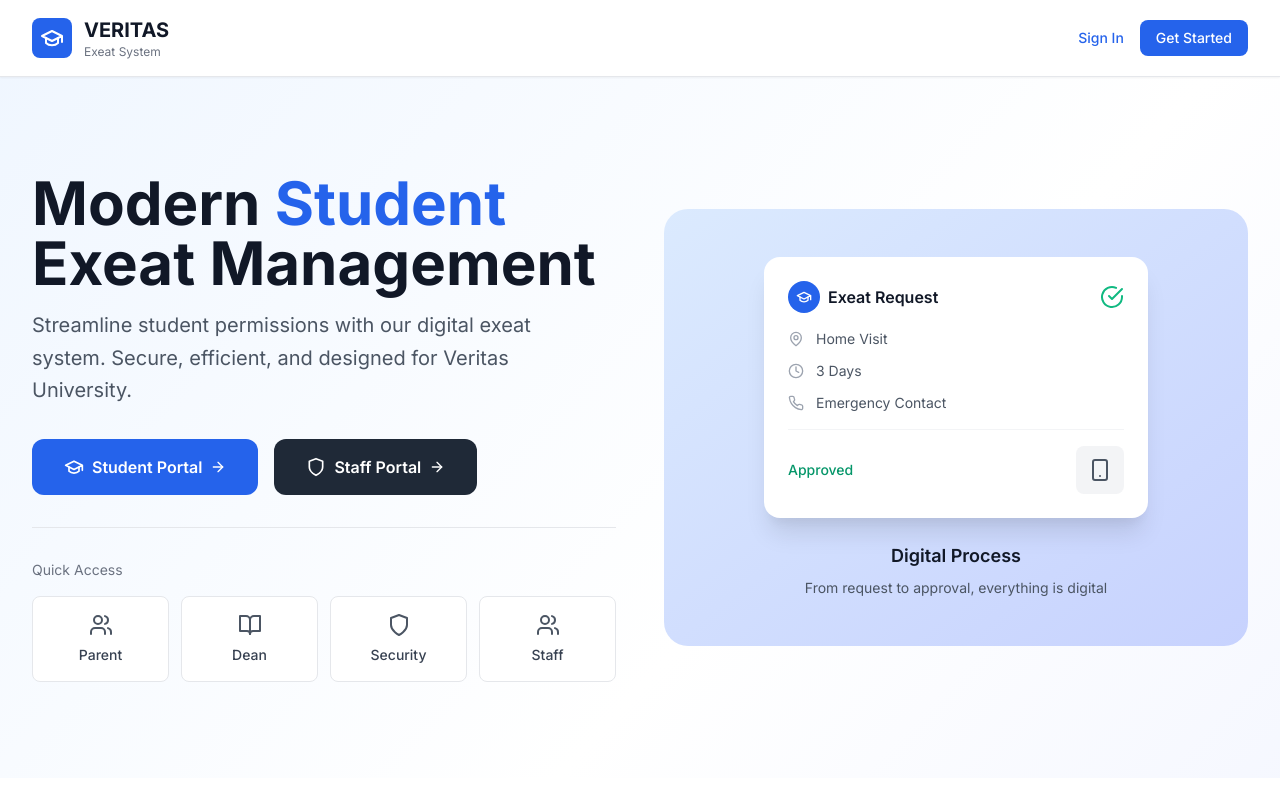
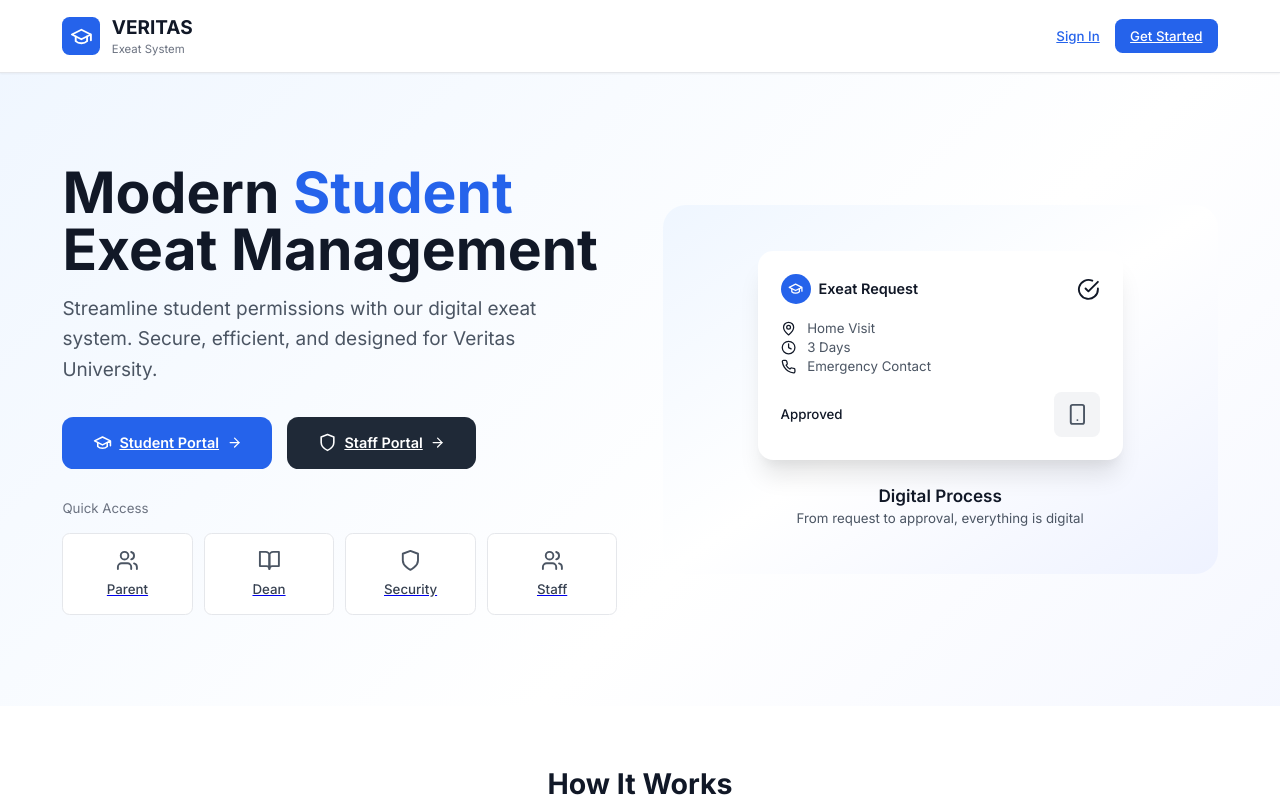
Before and after one commit to nuel232/veritas-exeat-system, a React (Create React App) app in the folder client/: page / in a window 1280 px wide. Shown: the top 800 px of the page. Built offline with nearby package versions, Linux system fonts and the light colour scheme.

Commit message:
Switch from Tailwind to CSS - Fixed styling issues

```diff
--- a/client/craco.config.js
+++ /dev/null
@@ -1,10 +0,0 @@
-module.exports = {
-  style: {
-    postcss: {
-      plugins: [
-        require('tailwindcss'),
-        require('autoprefixer'),
-      ],
-    },
-  },
-};
--- a/client/src/App.js
+++ b/client/src/App.js
@@ -9,7 +9,6 @@ import ParentApproval from './components/Parent/ParentApproval';
 import QRScanner from './components/Security/QRScanner';
 import Navbar from './components/Layout/Navbar';
 import LandingPage from './components/Auth/LandingPage';
-import './styles/variables.css';
 
 const PrivateRoute = ({ children }) => {
   const token = sessionStorage.getItem('token');
--- a/client/src/index.css
+++ b/client/src/index.css
@@ -2,33 +2,258 @@
 @tailwind components;
 @tailwind utilities;
 
-/* Global styles */
-body {
+/* Modern CSS Reset and Base Styles */
+* {
   margin: 0;
   padding: 0;
+  box-sizing: border-box;
+}
+
+body {
   font-family: -apple-system, BlinkMacSystemFont, 'Segoe UI', 'Roboto', 'Oxygen',
     'Ubuntu', 'Cantarell', 'Fira Sans', 'Droid Sans', 'Helvetica Neue',
     sans-serif;
   -webkit-font-smoothing: antialiased;
   -moz-osx-font-smoothing: grayscale;
+  line-height: 1.6;
+  color: #333;
+  background-color: #f8fafc;
 }
 
-code {
-  font-family: source-code-pro, Menlo, Monaco, Consolas, 'Courier New',
-    monospace;
+/* Utility Classes - Tailwind-like utilities */
+.min-h-screen { min-height: 100vh; }
+.h-screen { height: 100vh; }
+.w-full { width: 100%; }
+.h-full { height: 100%; }
+
+/* Flexbox utilities */
+.flex { display: flex; }
+.inline-flex { display: inline-flex; }
+.flex-col { flex-direction: column; }
+.items-center { align-items: center; }
+.items-start { align-items: flex-start; }
+.justify-center { justify-content: center; }
+.justify-between { justify-content: space-between; }
+.justify-start { justify-content: flex-start; }
+
+/* Grid utilities */
+.grid { display: grid; }
+.grid-cols-1 { grid-template-columns: repeat(1, minmax(0, 1fr)); }
+.grid-cols-2 { grid-template-columns: repeat(2, minmax(0, 1fr)); }
+.grid-cols-3 { grid-template-columns: repeat(3, minmax(0, 1fr)); }
+.grid-cols-4 { grid-template-columns: repeat(4, minmax(0, 1fr)); }
+.gap-3 { gap: 0.75rem; }
+.gap-4 { gap: 1rem; }
+.gap-6 { gap: 1.5rem; }
+.gap-8 { gap: 2rem; }
+.gap-12 { gap: 3rem; }
+
+/* Spacing utilities */
+.p-2 { padding: 0.5rem; }
+.p-3 { padding: 0.75rem; }
+.p-4 { padding: 1rem; }
+.p-6 { padding: 1.5rem; }
+.p-8 { padding: 2rem; }
+.p-12 { padding: 3rem; }
+.py-2 { padding-top: 0.5rem; padding-bottom: 0.5rem; }
+.py-4 { padding-top: 1rem; padding-bottom: 1rem; }
+.py-8 { padding-top: 2rem; padding-bottom: 2rem; }
+.py-16 { padding-top: 4rem; padding-bottom: 4rem; }
+.py-24 { padding-top: 6rem; padding-bottom: 6rem; }
+.px-4 { padding-left: 1rem; padding-right: 1rem; }
+.px-6 { padding-left: 1.5rem; padding-right: 1.5rem; }
+.px-8 { padding-left: 2rem; padding-right: 2rem; }
+
+.m-4 { margin: 1rem; }
+.mb-2 { margin-bottom: 0.5rem; }
+.mb-4 { margin-bottom: 1rem; }
+.mb-6 { margin-bottom: 1.5rem; }
+.mb-8 { margin-bottom: 2rem; }
+.mb-12 { margin-bottom: 3rem; }
+.mt-4 { margin-top: 1rem; }
+.mt-8 { margin-top: 2rem; }
+.mx-auto { margin-left: auto; margin-right: auto; }
+
+/* Background colors */
+.bg-white { background-color: #ffffff; }
+.bg-gray-50 { background-color: #f9fafb; }
+.bg-gray-100 { background-color: #f3f4f6; }
+.bg-gray-800 { background-color: #1f2937; }
+.bg-gray-900 { background-color: #111827; }
+.bg-blue-50 { background-color: #eff6ff; }
+.bg-blue-100 { background-color: #dbeafe; }
+.bg-blue-500 { background-color: #3b82f6; }
+.bg-blue-600 { background-color: #2563eb; }
+.bg-blue-700 { background-color: #1d4ed8; }
+.bg-indigo-50 { background-color: #eef2ff; }
+.bg-indigo-200 { background-color: #c7d2fe; }
+.bg-red-500 { background-color: #ef4444; }
+.bg-green-500 { background-color: #10b981; }
+
+/* Gradients */
+.bg-gradient-to-br {
+  background: linear-gradient(to bottom right, var(--tw-gradient-stops));
+}
+.from-blue-50 { --tw-gradient-from: #eff6ff; --tw-gradient-stops: var(--tw-gradient-from), var(--tw-gradient-to); }
+.via-white { --tw-gradient-stops: var(--tw-gradient-from), #ffffff, var(--tw-gradient-to); }
+.to-indigo-50 { --tw-gradient-to: #eef2ff; }
+
+/* Text colors */
+.text-white { color: #ffffff; }
+.text-gray-500 { color: #6b7280; }
+.text-gray-600 { color: #4b5563; }
+.text-gray-700 { color: #374151; }
+.text-gray-900 { color: #111827; }
+.text-blue-600 { color: #2563eb; }
+.text-blue-700 { color: #1d4ed8; }
+
+/* Text sizes */
+.text-xs { font-size: 0.75rem; line-height: 1rem; }
+.text-sm { font-size: 0.875rem; line-height: 1.25rem; }
+.text-base { font-size: 1rem; line-height: 1.5rem; }
+.text-lg { font-size: 1.125rem; line-height: 1.75rem; }
+.text-xl { font-size: 1.25rem; line-height: 1.75rem; }
+.text-2xl { font-size: 1.5rem; line-height: 2rem; }
+.text-3xl { font-size: 1.875rem; line-height: 2.25rem; }
+.text-4xl { font-size: 2.25rem; line-height: 2.5rem; }
+.text-6xl { font-size: 3.75rem; line-height: 1; }
+
+/* Font weights */
+.font-medium { font-weight: 500; }
+.font-semibold { font-weight: 600; }
+.font-bold { font-weight: 700; }
+
+/* Border radius */
+.rounded { border-radius: 0.25rem; }
+.rounded-lg { border-radius: 0.5rem; }
+.rounded-xl { border-radius: 0.75rem; }
+.rounded-2xl { border-radius: 1rem; }
+.rounded-3xl { border-radius: 1.5rem; }
+.rounded-full { border-radius: 9999px; }
+
+/* Borders */
+.border { border-width: 1px; border-style: solid; border-color: #e5e7eb; }
+.border-b { border-bottom-width: 1px; border-bottom-style: solid; border-bottom-color: #e5e7eb; }
+.border-gray-200 { border-color: #e5e7eb; }
+.border-blue-200 { border-color: #c3ddfd; }
+
+/* Shadows */
+.shadow-sm { box-shadow: 0 1px 2px 0 rgba(0, 0, 0, 0.05); }
+.shadow-md { box-shadow: 0 4px 6px -1px rgba(0, 0, 0, 0.1), 0 2px 4px -1px rgba(0, 0, 0, 0.06); }
+.shadow-lg { box-shadow: 0 10px 15px -3px rgba(0, 0, 0, 0.1), 0 4px 6px -2px rgba(0, 0, 0, 0.05); }
+.shadow-xl { box-shadow: 0 20px 25px -5px rgba(0, 0, 0, 0.1), 0 10px 10px -5px rgba(0, 0, 0, 0.04); }
+
+/* Hover effects */
+.hover\:bg-blue-700:hover { background-color: #1d4ed8; }
+.hover\:bg-gray-900:hover { background-color: #111827; }
+.hover\:text-blue-700:hover { color: #1d4ed8; }
+.hover\:border-blue-200:hover { border-color: #c3ddfd; }
+.hover\:shadow-md:hover { box-shadow: 0 4px 6px -1px rgba(0, 0, 0, 0.1), 0 2px 4px -1px rgba(0, 0, 0, 0.06); }
+.hover\:shadow-lg:hover { box-shadow: 0 10px 15px -3px rgba(0, 0, 0, 0.1), 0 4px 6px -2px rgba(0, 0, 0, 0.05); }
+
+/* Transform utilities */
+.transform { transform: translateZ(0); }
+.hover\:-translate-y-0\.5:hover { transform: translateY(-0.125rem); }
+
+/* Transitions */
+.transition-colors { transition-property: color, background-color, border-color; transition-timing-function: cubic-bezier(0.4, 0, 0.2, 1); transition-duration: 150ms; }
+.transition-all { transition-property: all; transition-timing-function: cubic-bezier(0.4, 0, 0.2, 1); transition-duration: 150ms; }
+
+/* Position utilities */
+.relative { position: relative; }
+.absolute { position: absolute; }
+
+/* Width/Height utilities */
+.w-4 { width: 1rem; }
+.w-5 { width: 1.25rem; }
+.w-6 { width: 1.5rem; }
+.w-8 { width: 2rem; }
+.w-10 { width: 2.5rem; }
+.w-12 { width: 3rem; }
+.w-16 { width: 4rem; }
+.h-4 { height: 1rem; }
+.h-5 { height: 1.25rem; }
+.h-6 { height: 1.5rem; }
+.h-8 { height: 2rem; }
+.h-10 { height: 2.5rem; }
+.h-12 { height: 3rem; }
+.h-16 { height: 4rem; }
+
+/* Max width utilities */
+.max-w-lg { max-width: 32rem; }
+.max-w-2xl { max-width: 42rem; }
+.max-w-sm { max-width: 24rem; }
+.max-w-7xl { max-width: 80rem; }
+
+/* Text alignment */
+.text-center { text-align: center; }
+.text-left { text-align: left; }
+
+/* Leading (line height) */
+.leading-tight { line-height: 1.25; }
+.leading-relaxed { line-height: 1.625; }
+
+/* Space utilities */
+.space-x-2 > :not([hidden]) ~ :not([hidden]) { margin-left: 0.5rem; }
+.space-x-3 > :not([hidden]) ~ :not([hidden]) { margin-left: 0.75rem; }
+.space-x-4 > :not([hidden]) ~ :not([hidden]) { margin-left: 1rem; }
+.space-y-4 > :not([hidden]) ~ :not([hidden]) { margin-top: 1rem; }
+.space-y-6 > :not([hidden]) ~ :not([hidden]) { margin-top: 1.5rem; }
+.space-y-8 > :not([hidden]) ~ :not([hidden]) { margin-top: 2rem; }
+
+/* Responsive utilities */
+@media (min-width: 640px) {
+  .sm\:px-6 { padding-left: 1.5rem; padding-right: 1.5rem; }
 }
 
-* {
-  box-sizing: border-box;
+@media (min-width: 768px) {
+  .md\:grid-cols-3 { grid-template-columns: repeat(3, minmax(0, 1fr)); }
+  .md\:grid-cols-4 { grid-template-columns: repeat(4, minmax(0, 1fr)); }
+  .md\:text-6xl { font-size: 3.75rem; line-height: 1; }
+  .md\:py-24 { padding-top: 6rem; padding-bottom: 6rem; }
+  .md\:p-12 { padding: 3rem; }
 }
 
-a {
-  text-decoration: none;
-  color: inherit;
+@media (min-width: 1024px) {
+  .lg\:px-8 { padding-left: 2rem; padding-right: 2rem; }
+  .lg\:grid-cols-2 { grid-template-columns: repeat(2, minmax(0, 1fr)); }
+  .lg\:order-last { order: 9999; }
 }
 
-button {
+/* Custom component styles */
+.btn {
+  display: inline-flex;
+  align-items: center;
+  padding: 0.75rem 1.5rem;
+  border-radius: 0.5rem;
+  font-weight: 600;
+  text-decoration: none;
+  transition: all 0.15s ease;
   cursor: pointer;
+  border: none;
+}
+
+.btn-primary {
+  background-color: #2563eb;
+  color: white;
+}
+
+.btn-primary:hover {
+  background-color: #1d4ed8;
+  transform: translateY(-1px);
+  box-shadow: 0 10px 15px -3px rgba(0, 0, 0, 0.1), 0 4px 6px -2px rgba(0, 0, 0, 0.05);
+}
+
+.card {
+  background-color: white;
+  border-radius: 0.5rem;
+  padding: 1.5rem;
+  box-shadow: 0 1px 3px 0 rgba(0, 0, 0, 0.1), 0 1px 2px 0 rgba(0, 0, 0, 0.06);
+  border: 1px solid #e5e7eb;
+}
+
+.group:hover .group-hover\:text-blue-600 {
+  color: #2563eb;
 }
 
 /* App layout */
@@ -40,15 +265,15 @@ button {
 
 .main-content {
   flex: 1;
-  padding: var(--spacing-lg) 0;
+  padding: 2rem 0;
 }
 
 /* Container */
 .container {
   width: 100%;
-  max-width: var(--container-max-width);
+  max-width: 1200px;
   margin: 0 auto;
-  padding: 0 var(--spacing-md);
+  padding: 0 1rem;
 }
 
 /* Form styles */
@@ -339,7 +564,7 @@ button {
 /* Responsive styles */
 @media (max-width: 768px) {
   .container {
-    padding: 0 var(--spacing-sm);
+    padding: 0 0.5rem;
   }
 
   .navbar-container {
--- a/client/tailwind.config.js
+++ /dev/null
@@ -1,20 +0,0 @@
-/** @type {import('tailwindcss').Config} */
-module.exports = {
-  content: [
-    "./src/**/*.{js,jsx,ts,tsx}",
-    "./public/index.html"
-  ],
-  theme: {
-    extend: {
-      colors: {
-        primary: {
-          50: '#eff6ff',
-          500: '#3b82f6',
-          600: '#2563eb',
-          700: '#1d4ed8',
-        }
-      }
-    },
-  },
-  plugins: [],
-}
```
Also changed, not shown: client/package.json (+4 -8 lines), 1 other file (tests, documents, lock files or other folders).
